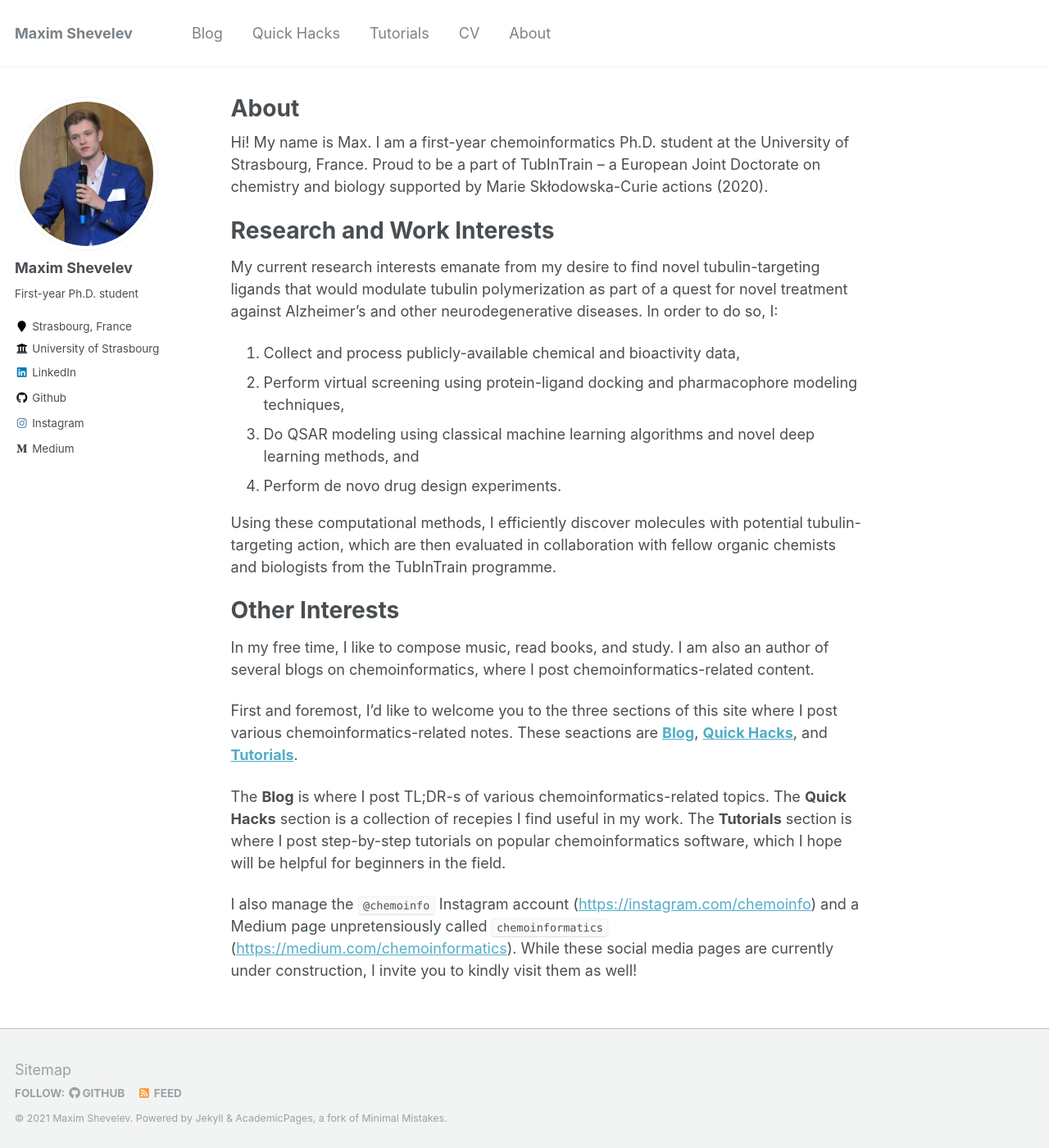
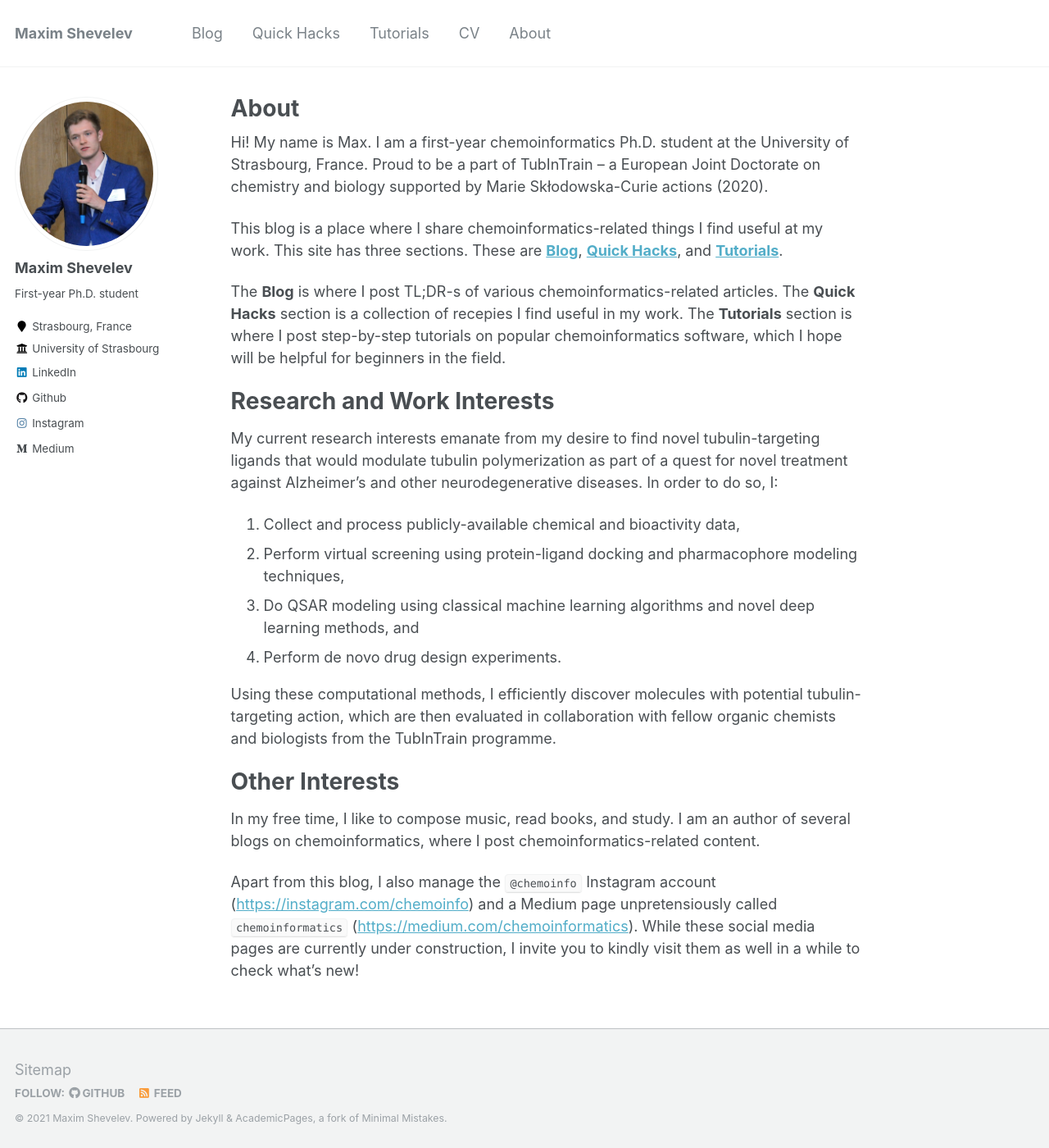
Before and after one commit to mawansui/mawansui.github.io, a Jekyll site: the page built from _pages/about.md, in a window 1280 px wide and 1400 px high. Shown: the whole window at 82% size. Built offline with Jekyll 4.4.1, drawn with Linux system fonts in a browser that asks for light colours.

Commit message:
some minor updates

```diff
--- a/_pages/about.md
+++ b/_pages/about.md
@@ -10,6 +10,10 @@ redirect_from:
 
 Hi! My name is Max. I am a first-year chemoinformatics Ph.D. student at the University of Strasbourg, France.
 Proud to be a part of TubInTrain – a European Joint Doctorate on chemistry and biology supported by Marie Skłodowska-Curie actions (2020).
+
+This blog is a place where I share chemoinformatics-related things I find useful at my work. This site has three sections. These are [**Blog**](https://mawansui.github.io/blog), [**Quick Hacks**](https://mawansui.github.io/hacks), and [**Tutorials**](https://mawansui.github.io/tutorials).
+
+The **Blog** is where I post TL;DR-s of various chemoinformatics-related articles. The **Quick Hacks** section is a collection of recepies I find useful in my work. The **Tutorials** section is where I post step-by-step tutorials on popular chemoinformatics software, which I hope will be helpful for beginners in the field.
 
 Research and Work Interests
 ======
@@ -26,10 +30,6 @@ Using these computational methods, I efficiently discover molecules with potenti
 Other Interests
 ===
 
-In my free time, I like to compose music, read books, and study. I am also an author of several blogs on chemoinformatics, where I post chemoinformatics-related content.
+In my free time, I like to compose music, read books, and study. I am an author of several blogs on chemoinformatics, where I post chemoinformatics-related content.
 
-First and foremost, I'd like to welcome you to the three sections of this site where I post various chemoinformatics-related notes. These seactions are [**Blog**](https://mawansui.github.io/blog), [**Quick Hacks**](https://mawansui.github.io/hacks), and [**Tutorials**](https://mawansui.github.io/tutorials).
-
-The **Blog** is where I post TL;DR-s of various chemoinformatics-related topics. The **Quick Hacks** section is a collection of recepies I find useful in my work. The **Tutorials** section is where I post step-by-step tutorials on popular chemoinformatics software, which I hope will be helpful for beginners in the field.
-
-I also manage the `@chemoinfo` Instagram account ([https://instagram.com/chemoinfo](https://instagram.com/chemoinfo)) and a Medium page unpretensiously called `chemoinformatics` ([https://medium.com/chemoinformatics](https://medium.com/chemoinformatics)). While these social media pages are currently under construction, I invite you to kindly visit them as well!
+Apart from this blog, I also manage the `@chemoinfo` Instagram account ([https://instagram.com/chemoinfo](https://instagram.com/chemoinfo)) and a Medium page unpretensiously called `chemoinformatics` ([https://medium.com/chemoinformatics](https://medium.com/chemoinformatics)). While these social media pages are currently under construction, I invite you to kindly visit them as well in a while to check what's new!
```
Also changed, not shown: _pages/quick_hacks.md (line endings or trailing spaces).
